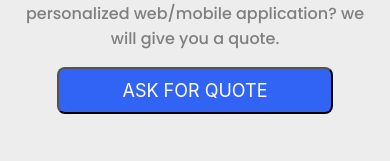
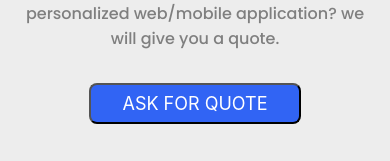
Before and after one commit to bricekk/lando, a React (Create React App) app: page / in a window 390 px wide. Shown: the part 680-841 px from the top of the page. Built offline with nearby package versions, Linux system fonts and the light colour scheme.

Commit message:
btn quote padding

```diff
--- a/src/containers/welcome/Welcome.css
+++ b/src/containers/welcome/Welcome.css
@@ -144,4 +144,9 @@
     .welcome__container-text h1{
         font-size: 30px;
     }
+
+    .welcome__container-quote button{
+        padding: 0.5rem 2rem;
+        margin-top: 1rem;
+    }
 }
```
